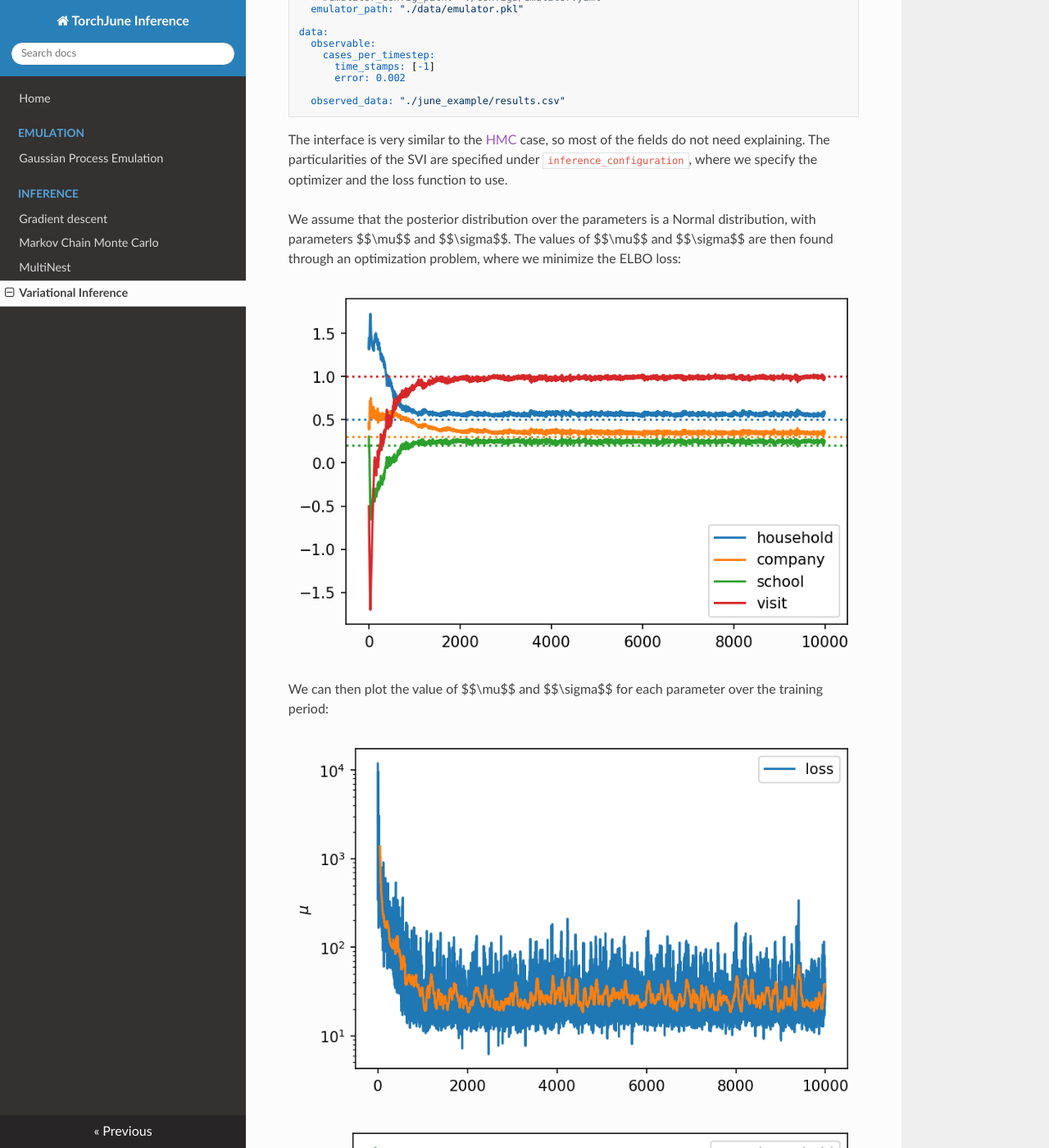
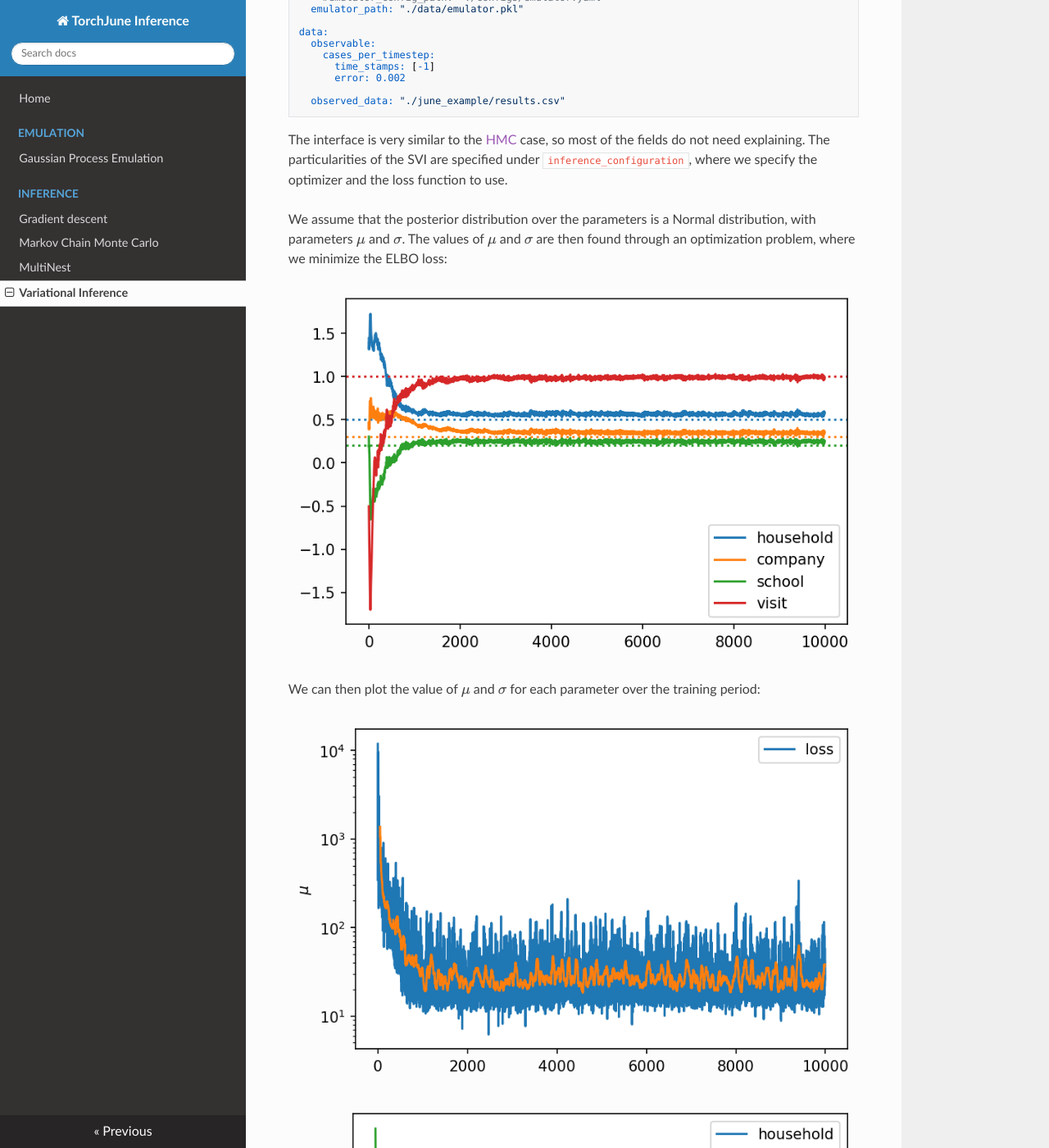
Before and after one commit to LargeAgentCollider/torch_june_inference, an MkDocs documentation site: the page built from docs/inference/svi.md, in a window 1280 px wide and 1400 px high, scrolled down 888 px. Shown: the whole window at 82% size. Built offline with MkDocs 1.6.1, drawn with Linux system fonts in a browser that asks for light colours; nearby versions of some CDN libraries.

Commit message:
added math plugin for mkdocs

```diff
--- a/docs/inference/svi.md
+++ b/docs/inference/svi.md
@@ -61,11 +61,11 @@
 
 The interface is very similar to the [HMC]("./hmc.md") case, so most of the fields do not need explaining. The particularities of the SVI are specified under `inference_configuration`, where we specify the optimizer and the loss function to use.
 
-We assume that the posterior distribution over the parameters is a Normal distribution, with parameters $$\mu$$ and $$\sigma$$. The values of $$\mu$$ and $$\sigma$$ are then found through an optimization problem, where we minimize the ELBO loss:
+We assume that the posterior distribution over the parameters is a Normal distribution, with parameters $\mu$ and $\sigma$. The values of $\mu$ and $\sigma$ are then found through an optimization problem, where we minimize the ELBO loss:
 
 ![elbo_loss](../images/inference/svi_loss.png)
 
-We can then plot the value of $$\mu$$ and $$\sigma$$ for each parameter over the training period:
+We can then plot the value of $\mu$ and $\sigma$ for each parameter over the training period:
 
 ![elbo_loss](../images/inference/svi_mus.png)
 
--- a/mkdocs.yml
+++ b/mkdocs.yml
@@ -10,3 +10,10 @@
     - inference/multinest.md
     - inference/svi.md
 theme: readthedocs
+markdown_extensions:
+  - pymdownx.arithmatex:
+      generic: true
+extra_javascript:
+  - javascripts/mathjax.js
+  - https://polyfill.io/v3/polyfill.min.js?features=es6
+  - https://cdn.jsdelivr.net/npm/mathjax@3/es5/tex-mml-chtml.js
```
